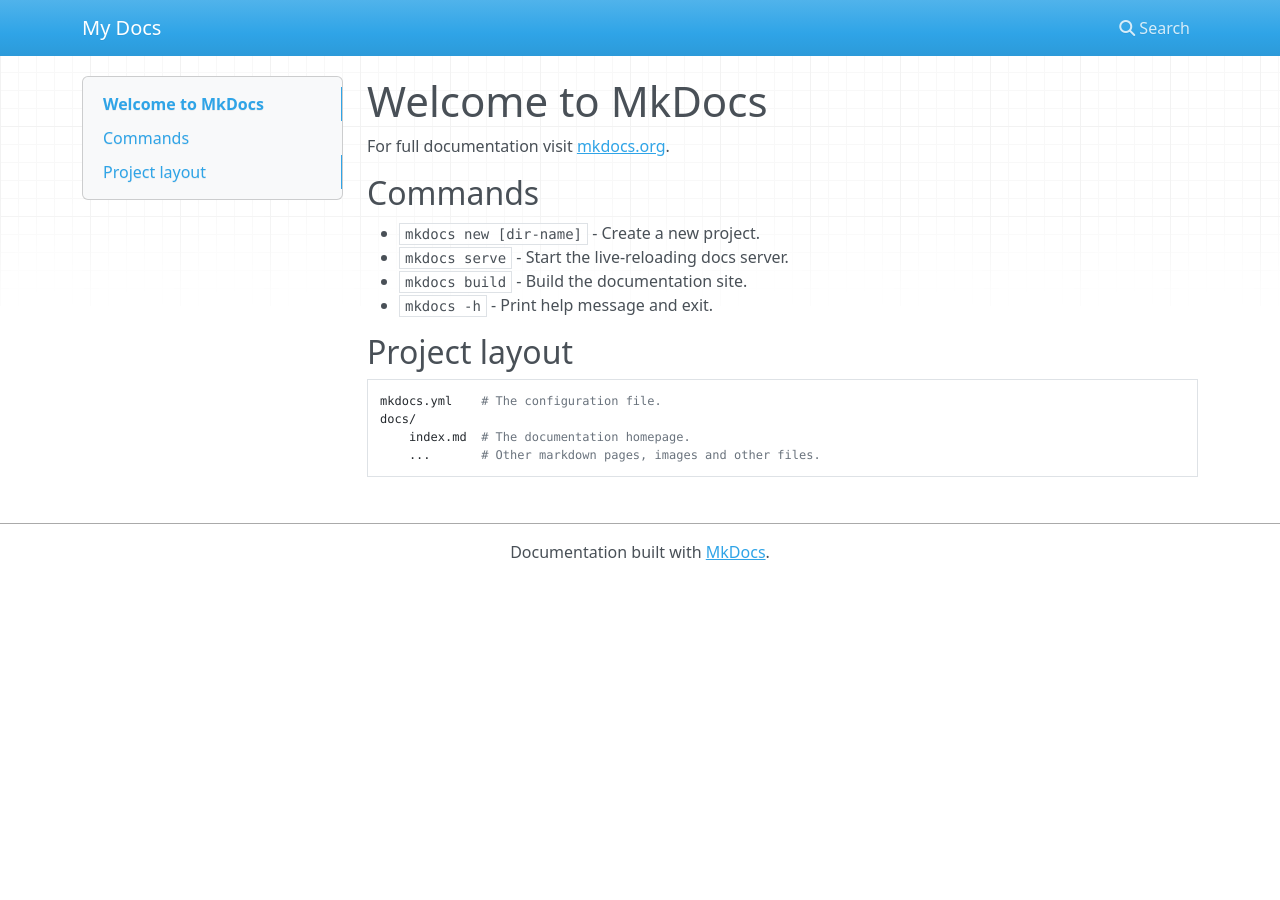
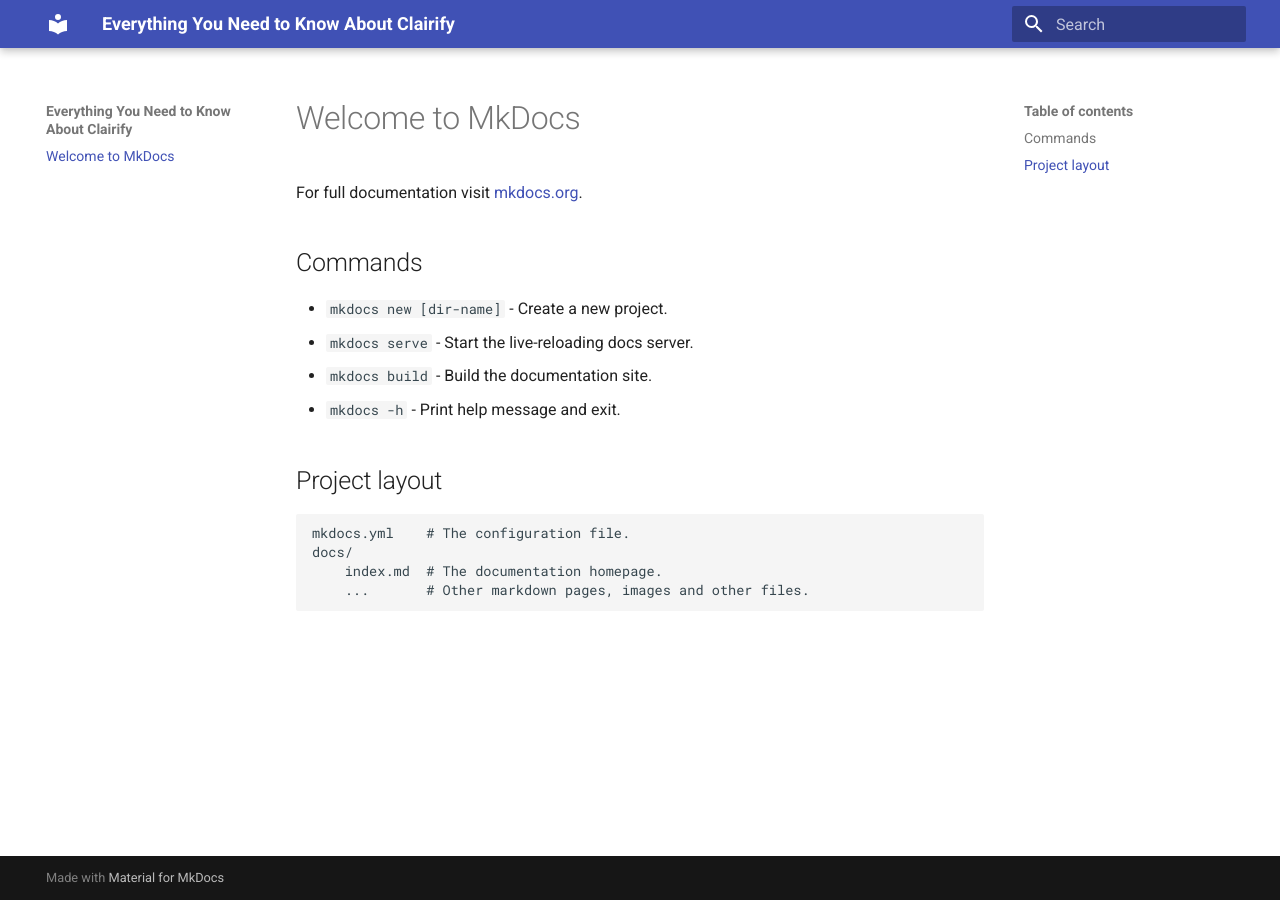
Before and after one commit to clairifyai/documentation, an MkDocs documentation site: the page built from docs/index.md, in a window 1280 px wide. Built offline with MkDocs 1.6.1 and Material for MkDocs 9.7.7, drawn with Linux system fonts in a browser that asks for light colours; nearby versions of some CDN libraries.

Commit message:
installed material theme

```diff
--- a/mkdocs.yml
+++ b/mkdocs.yml
@@ -1 +1,3 @@
-site_name: My Docs
+site_name: Everything You Need to Know About Clairify
+theme:
+  name: material
```
